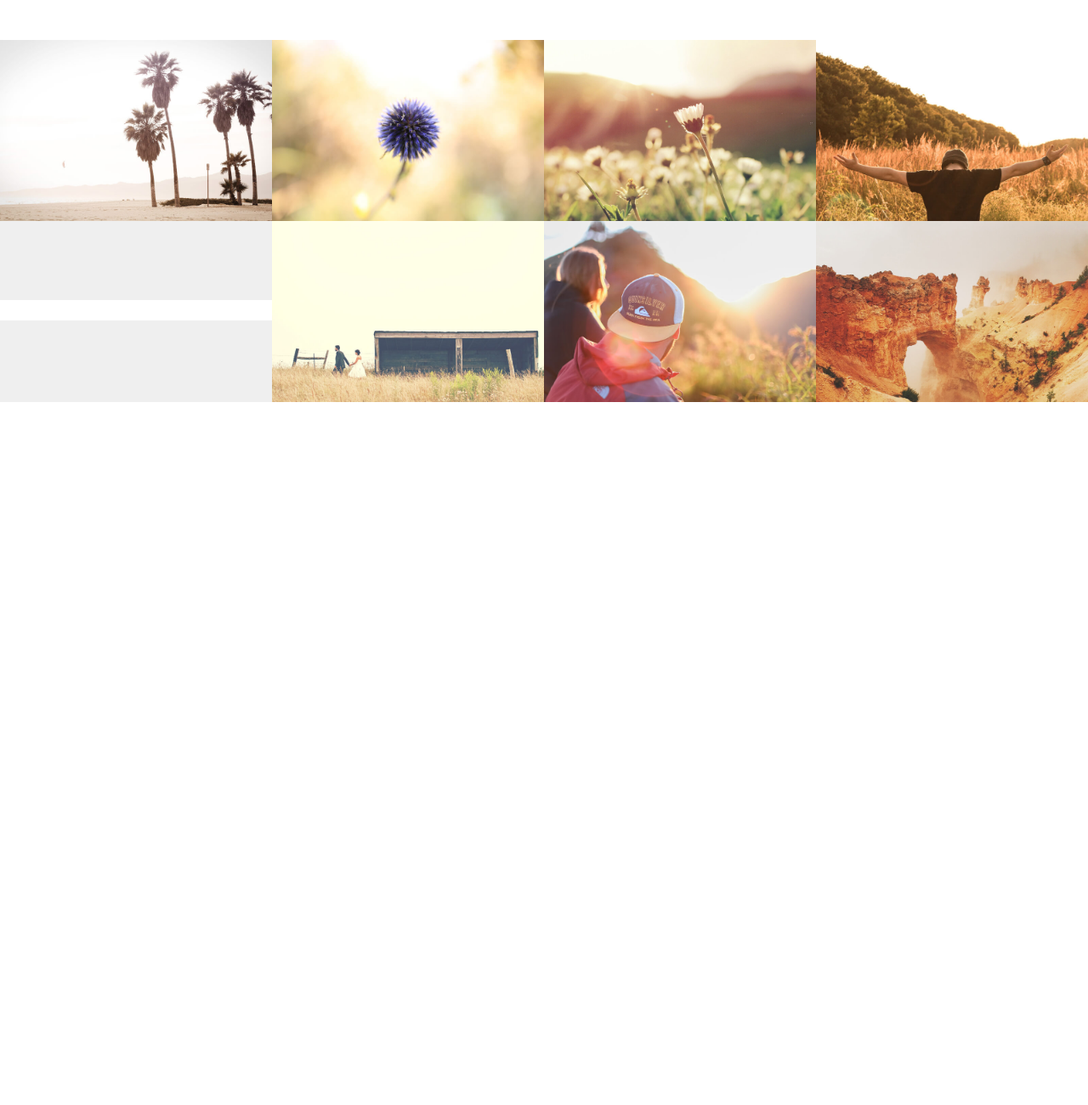
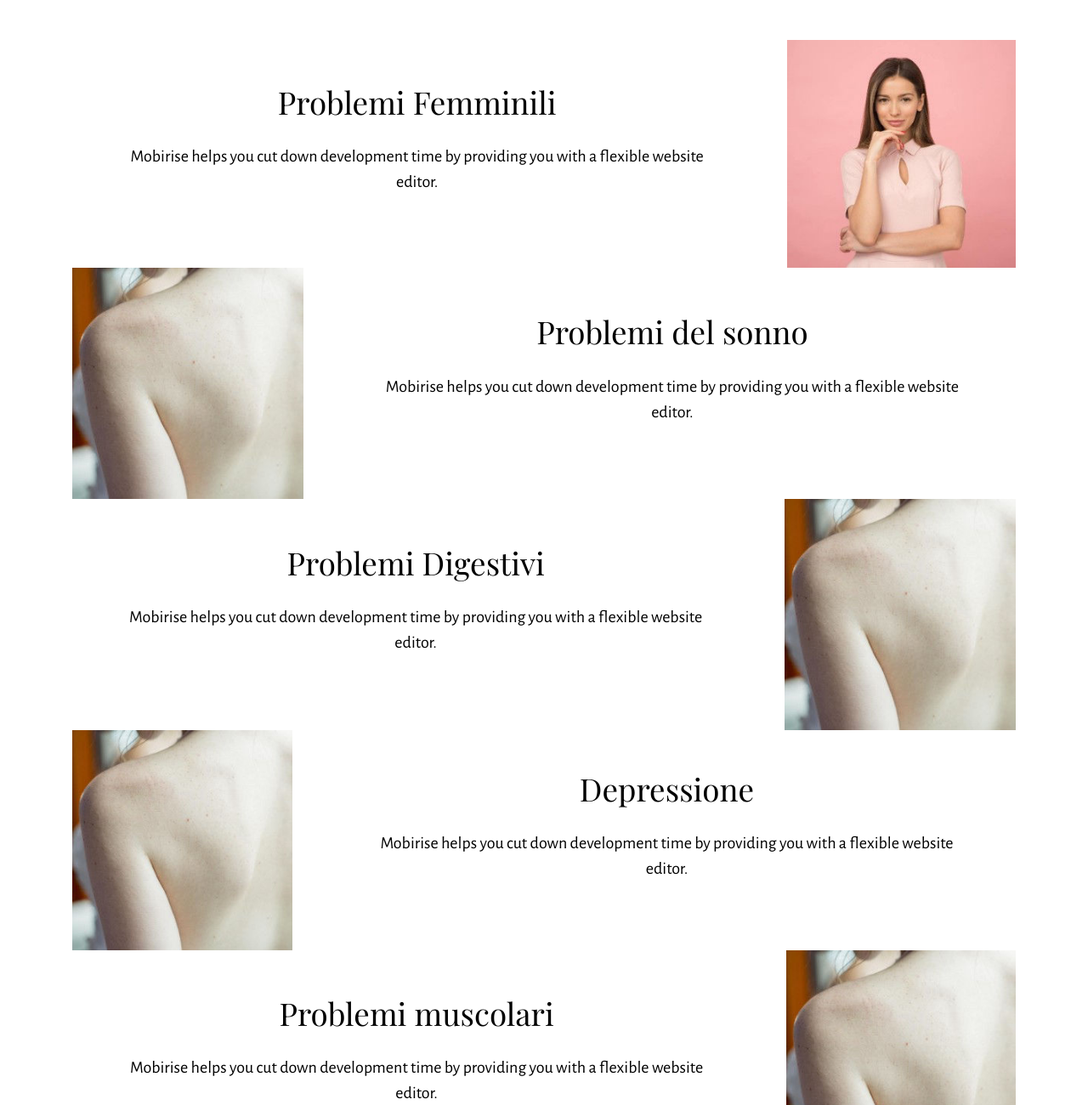
Before and after one commit to gabbianella/master, a plain HTML site: page index.html in a window 1280 px wide. Shown: the part 1500-2800 px from the top of the page at 85% size. Before the commit the page ends 1973 px from the top, so only its background shows below. Drawn offline with nearby package versions, Linux system fonts and the light colour scheme; files whose address does not match are found by name.

Commit message:
create github pages

```diff
--- a/assets/images/hashes.json
+++ b/assets/images/hashes.json
@@ -1 +1 @@
-{"gZlzhYMrmKBbQ1veUFTgKw==":"orchidea%20o%20semplice-432x128.png","nRp5bKLI4d1oZ2qfRv8Vww==":"orchidea%20o%20semplice-432x128.png","aPLuaWFSpi4tXdNjswdzKA==":"stones-1058365-1920-1920x1279.jpg","VKue9hpDFAnQ7dVd0zx7Zg==":"photo-4.jpg"}
+{"gZlzhYMrmKBbQ1veUFTgKw==":"orchidea%20o%20semplice-432x128.png","nRp5bKLI4d1oZ2qfRv8Vww==":"orchidea%20o%20semplice-432x128.png","aPLuaWFSpi4tXdNjswdzKA==":"stones-1058365-1920-1920x1279.jpg","VKue9hpDFAnQ7dVd0zx7Zg==":"photo-4.jpg","4WCFl6yAS3S+cuedwuoi/A==":"donna%20quadrato-300x300.jpg","TWTowrSxyXoE+KTP8YoPnQ==":"digestivo%20quadrato-300x300.jpg","wBs1HeC3yhUpl5Njg7uOug==":"depressione%20quadrato-300x300.jpg","eIFCab95o246yVT2uU5i/g==":"back%20quadrato-300x300.jpg","uKt/IrdzBAhZNdw0KlPBKg==":"fertilita%20quadrato-300x300.jpg","fgQefkhWdxVhg8gDoaG3OA==":"energia%20quadrato-300x300.jpg","N+Ix1eV5yiHSktbzNjlVIw==":"insonnia%20quadrato-300x300.jpg","Ia3ELNYTfK8RYlqK/hK1tw==":"stress%20time%20quadrato-300x300.jpg","3TI8g3ogGzPoMniXmNHZzQ==":"donna%20quadrato-300x300.jpg","PRs+OgLasjYB3a5DI0dj0g==":"insonnia%20quadrato-300x300.jpg","UCVRuijFct9d17/RL3rppQ==":"digestivo%20quadrato-300x300.jpg","qi86SwE0pgZ8oym68J3tOw==":"depressione%20quadrato-300x300.jpg","nyGdVv98lgC2JLuqfHePNw==":"back%20quadrato-300x300.jpg"}
--- a/index.html
+++ b/index.html
@@ -10,9 +10,9 @@
   <meta name="description" content="">
 
   <title>Home</title>
+  <link rel="stylesheet" href="https://fonts.googleapis.com/css?family=Playfair+Display:400,700&subset=latin,cyrillic">
+  <link rel="stylesheet" href="https://fonts.googleapis.com/css?family=Alegreya+Sans:400,700&subset=latin,vietnamese,latin-ext">
   <link rel="stylesheet" href="assets/web/assets/mobirise-icons/mobirise-icons.css">
-  <link rel="stylesheet" href="https://fonts.googleapis.com/css?family=Alegreya+Sans:400,700&subset=latin,vietnamese,latin-ext">
-  <link rel="stylesheet" href="https://fonts.googleapis.com/css?family=Playfair+Display:400,700&subset=latin,cyrillic">
   <link rel="stylesheet" href="assets/tether/tether.min.css">
   <link rel="stylesheet" href="assets/bootstrap/css/bootstrap.min.css">
   <link rel="stylesheet" href="assets/puritym/css/style.css">
@@ -86,100 +86,91 @@
     </div>
 </section>
 
-<section class="mbr-gallery mbr-section mbr-section-nopadding" id="gallery1-5" data-rv-view="10" style="background-color: rgb(239, 239, 239); padding-top: 0rem; padding-bottom: 0rem;">
-    <!-- Gallery -->
-    <div>
-        <div class=" mbr-gallery-layout-default">
-            <div>
-                <div>
-                    <div class="mbr-gallery-item">
-                        <a data-toggle="modal" href="#lb-gallery1-5" data-slide-to="0">
-                            <img src="assets/images/photo-3-small.jpg" alt="" title="">
-                            <span class="icon fa fa-search-plus"></span>
-                        </a>
-                    </div><div class="mbr-gallery-item">
-                        <a data-toggle="modal" href="#lb-gallery1-5" data-slide-to="1">
-                            <img src="assets/images/photo-4-small.jpg" alt="" title="">
-                            <span class="icon fa fa-search-plus"></span>
-                        </a>
-                    </div><div class="mbr-gallery-item">
-                        <a data-toggle="modal" href="#lb-gallery1-5" data-slide-to="2">
-                            <img src="assets/images/photo-5-small.jpg" alt="" title="">
-                            <span class="icon fa fa-search-plus"></span>
-                        </a>
-                    </div><div class="mbr-gallery-item">
-                        <a data-toggle="modal" href="#lb-gallery1-5" data-slide-to="3">
-                            <img src="assets/images/photo-7-small.jpg" alt="" title="">
-                            <span class="icon fa fa-search-plus"></span>
-                        </a>
-                    </div><div class="mbr-gallery-item">
-                        <a data-toggle="modal" href="#lb-gallery1-5" data-slide-to="4">
-                            <img src="assets/images/photo-8-small.jpg" alt="" title="">
-                            <span class="icon fa fa-search-plus"></span>
-                        </a>
-                    </div><div class="mbr-gallery-item">
-                        <a data-toggle="modal" href="#lb-gallery1-5" data-slide-to="5">
-                            <img src="assets/images/photo-11-small.jpg" alt="" title="">
-                            <span class="icon fa fa-search-plus"></span>
-                        </a>
-                    </div><div class="mbr-gallery-item">
-                        <a data-toggle="modal" href="#lb-gallery1-5" data-slide-to="6">
-                            <img src="assets/images/photo-12-small.jpg" alt="" title="">
-                            <span class="icon fa fa-search-plus"></span>
-                        </a>
-                    </div><div class="mbr-gallery-item">
-                        <a data-toggle="modal" href="#lb-gallery1-5" data-slide-to="7">
-                            <img src="assets/images/photo-13-small.jpg" alt="" title="">
-                            <span class="icon fa fa-search-plus"></span>
-                        </a>
-                    </div>
-                </div>
+<section class="mbr-section mbr-section-nopadding" id="msg-box4-8" data-rv-view="270" style="background-color: rgb(255, 255, 255); padding-top: 0rem; padding-bottom: 0rem;">
+
+    <div class="container">
+        <div class="row">
+
+            <div class="col-xs-12 col-lg-3 mbr-inner-padding text-xs-center mbr-table-cell-lg">
+                <h3 class="mbr-section-title display-4">Problemi Femminili</h3>
+
+                <div class="lead"><p>Mobirise helps you cut down development time by providing you with a flexible website editor.</p></div>
+
             </div>
-            <div class="clearfix"></div>
+            <div class="col-xs-12 col-lg-9 mbr-table-cell-lg image-size" style="width: 9%;">
+                <div class="mbr-figure"><img src="assets/images/donna-quadrato-300x300.jpg"></div>
+            </div>
         </div>
     </div>
+</section>
 
-    <!-- Lightbox -->
-    <div data-app-prevent-settings="" class="mbr-slider modal fade carousel slide" tabindex="-1" data-keyboard="true" data-interval="false" id="lb-gallery1-5">
-        <div class="modal-dialog">
-            <div class="modal-content">
-                <div class="modal-body">
-                    <ol class="carousel-indicators">
-                        <li data-app-prevent-settings="" data-target="#lb-gallery1-5" class=" active" data-slide-to="0"></li><li data-app-prevent-settings="" data-target="#lb-gallery1-5" data-slide-to="1"></li><li data-app-prevent-settings="" data-target="#lb-gallery1-5" data-slide-to="2"></li><li data-app-prevent-settings="" data-target="#lb-gallery1-5" data-slide-to="3"></li><li data-app-prevent-settings="" data-target="#lb-gallery1-5" data-slide-to="4"></li><li data-app-prevent-settings="" data-target="#lb-gallery1-5" data-slide-to="5"></li><li data-app-prevent-settings="" data-target="#lb-gallery1-5" data-slide-to="6"></li><li data-app-prevent-settings="" data-target="#lb-gallery1-5" data-slide-to="7"></li>
-                    </ol>
-                    <div class="carousel-inner">
-                        <div class="carousel-item active">
-                            <img src="assets/images/photo-3.jpg" alt="" title="">
-                        </div><div class="carousel-item">
-                            <img src="assets/images/photo-41.jpg" alt="" title="">
-                        </div><div class="carousel-item">
-                            <img src="assets/images/photo-5.jpg" alt="" title="">
-                        </div><div class="carousel-item">
-                            <img src="assets/images/photo-7.jpg" alt="" title="">
-                        </div><div class="carousel-item">
-                            <img src="assets/images/photo-8.jpg" alt="" title="">
-                        </div><div class="carousel-item">
-                            <img src="assets/images/photo-11.jpg" alt="" title="">
-                        </div><div class="carousel-item">
-                            <img src="assets/images/photo-12.jpg" alt="" title="">
-                        </div><div class="carousel-item">
-                            <img src="assets/images/photo-13.jpg" alt="" title="">
-                        </div>
-                    </div>
-                    <a class="left carousel-control" role="button" data-slide="prev" href="#lb-gallery1-5">
-                        <span class="icon-prev" aria-hidden="true"></span>
-                        <span class="sr-only">Previous</span>
-                    </a>
-                    <a class="right carousel-control" role="button" data-slide="next" href="#lb-gallery1-5">
-                        <span class="icon-next" aria-hidden="true"></span>
-                        <span class="sr-only">Next</span>
-                    </a>
+<section class="mbr-section mbr-section-nopadding" id="msg-box4-a" data-rv-view="276" style="background-color: rgb(255, 255, 255); padding-top: 0rem; padding-bottom: 0rem;">
 
-                    <a class="close" href="#" role="button" data-dismiss="modal">
-                        <span aria-hidden="true">×</span>
-                        <span class="sr-only">Close</span>
-                    </a>
-                </div>
+    <div class="container">
+        <div class="row">
+            <div class="col-xs-12 col-lg-9 mbr-table-cell-lg image-size" style="width: 9%;">
+                <div class="mbr-figure"><img src="assets/images/back-quadrato-300x300.jpg"></div>
+            </div>
+            <div class="col-xs-12 col-lg-3 mbr-inner-padding text-xs-center mbr-table-cell-lg">
+                <h3 class="mbr-section-title display-4">Problemi del sonno</h3>
+
+                <div class="lead"><p>Mobirise helps you cut down development time by providing you with a flexible website editor.</p></div>
+
+            </div>
+
+        </div>
+    </div>
+</section>
+
+<section class="mbr-section mbr-section-nopadding" id="msg-box4-b" data-rv-view="278" style="background-color: rgb(255, 255, 255); padding-top: 0rem; padding-bottom: 0rem;">
+
+    <div class="container">
+        <div class="row">
+
+            <div class="col-xs-12 col-lg-3 mbr-inner-padding text-xs-center mbr-table-cell-lg">
+                <h3 class="mbr-section-title display-4">Problemi Digestivi</h3>
+
+                <div class="lead"><p>Mobirise helps you cut down development time by providing you with a flexible website editor.</p></div>
+
+            </div>
+            <div class="col-xs-12 col-lg-9 mbr-table-cell-lg image-size" style="width: 9%;">
+                <div class="mbr-figure"><img src="assets/images/back-quadrato-300x300.jpg"></div>
+            </div>
+        </div>
+    </div>
+</section>
+
+<section class="mbr-section mbr-section-nopadding" id="msg-box4-9" data-rv-view="273" style="background-color: rgb(255, 255, 255); padding-top: 0rem; padding-bottom: 0rem;">
+
+    <div class="container">
+        <div class="row">
+            <div class="col-xs-12 col-lg-9 mbr-table-cell-lg image-size" style="width: 9%;">
+                <div class="mbr-figure"><img src="assets/images/back-quadrato-300x300.jpg"></div>
+            </div>
+            <div class="col-xs-12 col-lg-3 mbr-inner-padding text-xs-center mbr-table-cell-lg">
+                <h3 class="mbr-section-title display-4">Depressione</h3>
+
+                <div class="lead"><p>Mobirise helps you cut down development time by providing you with a flexible website editor.</p></div>
+
+            </div>
+
+        </div>
+    </div>
+</section>
+
+<section class="mbr-section mbr-section-nopadding" id="msg-box4-c" data-rv-view="280" style="background-color: rgb(255, 255, 255); padding-top: 0rem; padding-bottom: 0rem;">
+
+    <div class="container">
+        <div class="row">
+
+            <div class="col-xs-12 col-lg-3 mbr-inner-padding text-xs-center mbr-table-cell-lg">
+                <h3 class="mbr-section-title display-4">Problemi muscolari</h3>
+
+                <div class="lead"><p>Mobirise helps you cut down development time by providing you with a flexible website editor.</p></div>
+
+            </div>
+            <div class="col-xs-12 col-lg-9 mbr-table-cell-lg image-size" style="width: 9%;">
+                <div class="mbr-figure"><img src="assets/images/back-quadrato-300x300.jpg"></div>
             </div>
         </div>
     </div>
@@ -189,13 +180,9 @@
   <script src="assets/web/assets/jquery/jquery.min.js"></script>
   <script src="assets/tether/tether.min.js"></script>
   <script src="assets/bootstrap/js/bootstrap.min.js"></script>
+  <script src="assets/smooth-scroll/smooth-scroll.js"></script>
   <script src="assets/jarallax/jarallax.js"></script>
-  <script src="assets/masonry/masonry.pkgd.min.js"></script>
-  <script src="assets/imagesloaded/imagesloaded.pkgd.min.js"></script>
-  <script src="assets/bootstrap-carousel-swipe/bootstrap-carousel-swipe.js"></script>
-  <script src="assets/smooth-scroll/smooth-scroll.js"></script>
   <script src="assets/puritym/js/script.js"></script>
-  <script src="assets/mobirise-gallery/script.js"></script>
 
 
 </body>
```
Also changed, not shown: assets/images/back-quadrato-300x300.jpg (added), assets/images/donna-quadrato-300x300.jpg (added), 1 other file.
